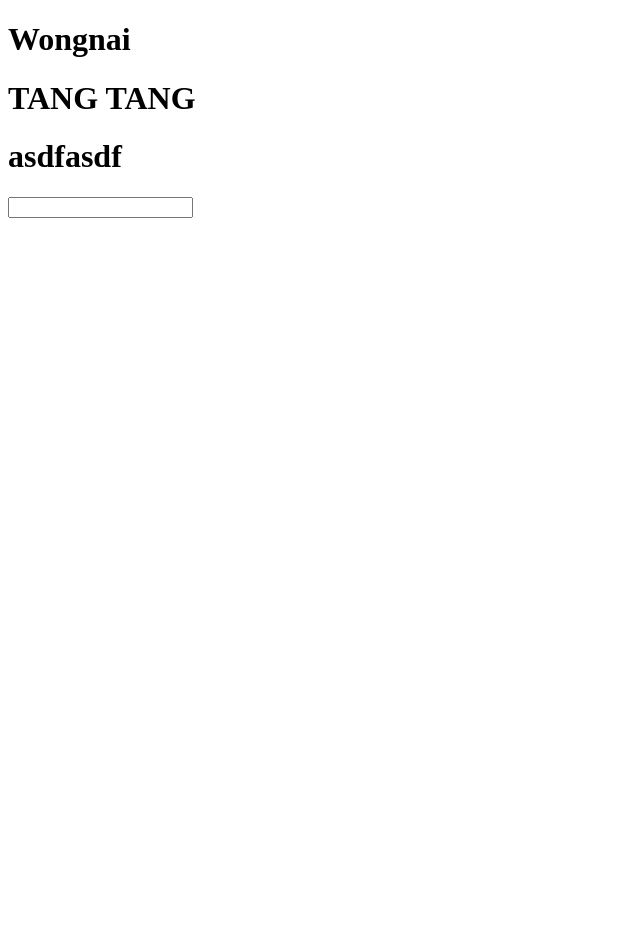
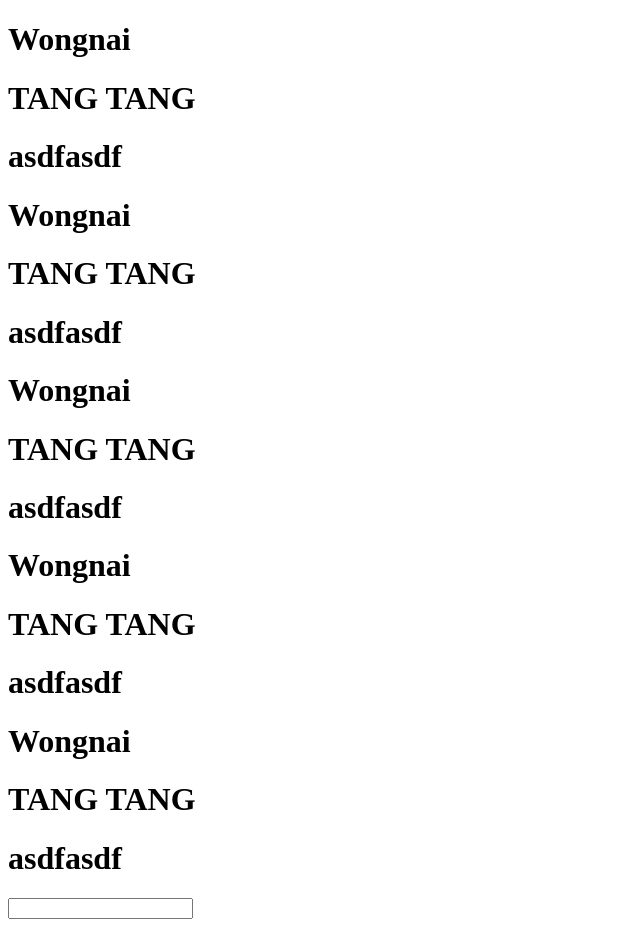
Before and after one commit to Weeraphat2000/cc16-workflow, a plain HTML site: page index.html in a window 1280 px wide. Shown: the whole page, without its empty margins (0-640 px from the left). Before the commit the page ends 800 px from the top, so only its background shows below. Drawn offline with Linux system fonts and the light colour scheme.

Commit message:
helo git commit -m gllo

```diff
--- a/index.html
+++ b/index.html
@@ -14,6 +14,20 @@
     <h1>Wongnai</h1>
     <h1>TANG TANG</h1>
     <h1>asdfasdf</h1>
+    <h1>Wongnai</h1>
+    <h1>TANG TANG</h1>
+    <h1>asdfasdf</h1>
+
+    <h1>Wongnai</h1>
+    <h1>TANG TANG</h1>
+    <h1>asdfasdf</h1>
+    <h1>Wongnai</h1>
+    <h1>TANG TANG</h1>
+    <h1>asdfasdf</h1>
+    <h1>Wongnai</h1>
+    <h1>TANG TANG</h1>
+    <h1>asdfasdf</h1>
+
     <input type="text" class="a" />
   </body>
 </html>
```
